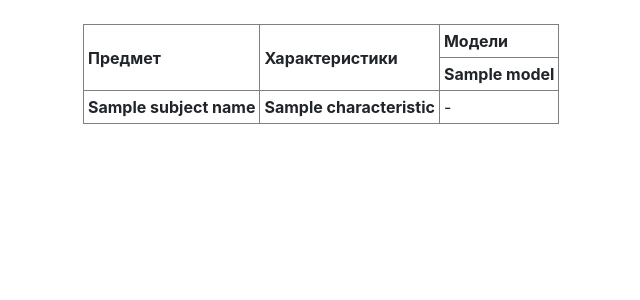
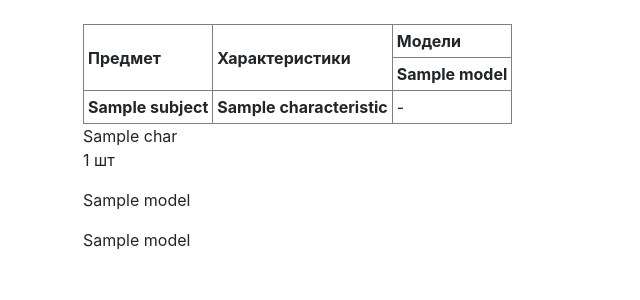
Before and after one commit to Griga178/wenv2, a Flask app: template new_var/appp/templates/model_compare.html in a window 1280 px wide. Shown: the part 56-356 px from the top of the page, without its empty margins (2-642 px from the left). Run offline with Flask 2, Linux system fonts and the light colour scheme; the template is opened without the code that fills it: most values are stand-ins (such as "Sample title", 1, 10 or a date in 2020); some libraries are stand-ins or nearby versions.

Commit message:
without sql error

```diff
--- a/new_var/appp/templates/mcmv.html
+++ b/new_var/appp/templates/mcmv.html
@@ -17,8 +17,8 @@
   </tr>
   {% for item in data_list %}
   <tr>
-    <td>{{ item.model_name.name}}</td>
-    <td>{{ item.char_name.name}}</td>
+    <td>{{item.objects.name}}</td>
+    <td>{{item.char_name.name}}</td>
     <td>{{item.chars_val}}</td>
     <td>{{item.measure_name.name}}</td>
     <td><a href= "{{url_for('proto_del', item_id = item.some_id, table_name = 'Mchmeva')}}">Удалить</a></td>
--- a/new_var/appp/templates/model_compare.html
+++ b/new_var/appp/templates/model_compare.html
@@ -23,7 +23,7 @@
   </tr>
 
   <tr>
-    <td rowspan="{{chars_set|length}}"><b>{{data[0].subject_name.name}}</b></td>
+    <td rowspan="{{chars_set|length}}"><b>{{data[0].subjects.name}}</b></td>
     {% set counter = namespace(found = 0) %}
     {% for characteristic in chars_set %}
       <td><b>{{characteristic}}</b></td>
@@ -49,4 +49,9 @@
 
 
 </table>
+
+{{main_query[0].name}}
+<p>{{main_query[0].objects|length}} шт</p>
+<p>{{main_query[0].objects[0].name}}</p>
+<p>{{main_query[0].objects[1].name}}</p>
 {% endblock %}
--- a/new_var/appp/templates/model_setting.html
+++ b/new_var/appp/templates/model_setting.html
@@ -22,4 +22,7 @@
 <p>Модели с таки "id" не существует</p>
 {% endif %}
 
+<p>Предмет:</p>
+<p>{{main_query[0].subject_name.name}}</p>
+<p>Возможные характеристики</p>
 {% endblock %}
--- a/new_var/appp/templates/objects.html
+++ b/new_var/appp/templates/objects.html
@@ -16,7 +16,7 @@
   {% for item in data_list %}
   <tr>
     <td>{{ item.id }}</td>
-    <td>{{ item.subject_name.name }}</td>
+    <td>{{ item.subjects.name }}</td>
     <td>{{ item.name}}</td>
     <td>{% if item.producer_link %}<a href="{{item.producer_link}}" target="_blank" >Ссылка на производителя</a><br>{% endif %}
      Характеристики модели</td>
--- a/new_var/appp/templates/prototypes.html
+++ b/new_var/appp/templates/prototypes.html
@@ -16,7 +16,7 @@
   {% for item in data_list %}
   <tr>
     <td width = 1 align="center">{{ item.id }}</td>
-    <td width = 1>{{ item.object_name.name }}</td>
+    <td width = 1>{{ item.objects.name }}</td>
     <td><a href="{{ item.http_link }}" target="_blank">{{ item.http_link[:35] }}...</a></td>
     <td align="center" width = 1><a href="{{url_for('proto_del', item_id = item.id, table_name = 'Prototype')}}">Удалить</a>
       <a href="{{url_for('proto_change', item_id = item.id, table_name = 'Prototype')}}">Изменить</a></td>
--- a/new_var/appp/views.py
+++ b/new_var/appp/views.py
@@ -165,11 +165,12 @@ def func_for_table(subject_id):
 @app.route('/model_compare/<int:subject_ids>', methods = ['GET', 'POST'])
 def model_compare_func(subject_ids = 4):
     some_table = func_for_table(subject_ids)
+    main_query = session.query(Subject).filter_by(id = subject_ids).all()
     if len(some_table[0]) == 0:
         #url_for('model_compare_func', subject_ids = 4)
         return render_template('subjects.html')
     else:
-        return render_template('model_compare.html', data = some_table[0], chars_set = some_table[1])
+        return render_template('model_compare.html', data = some_table[0], chars_set = some_table[1], main_query = main_query)
 
 @app.route('/sortded')
 def subject_groups():
```
Also changed, not shown: new_var/appp/models.py (+3 -4 lines).
